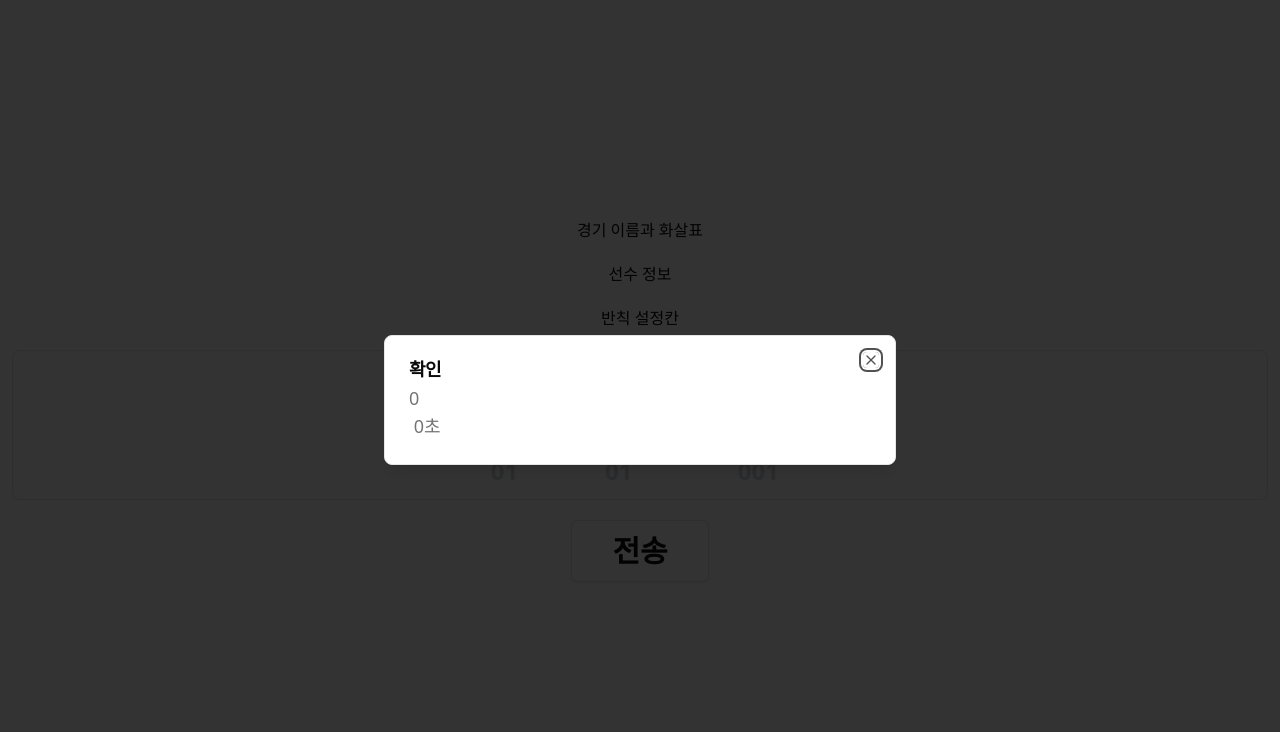
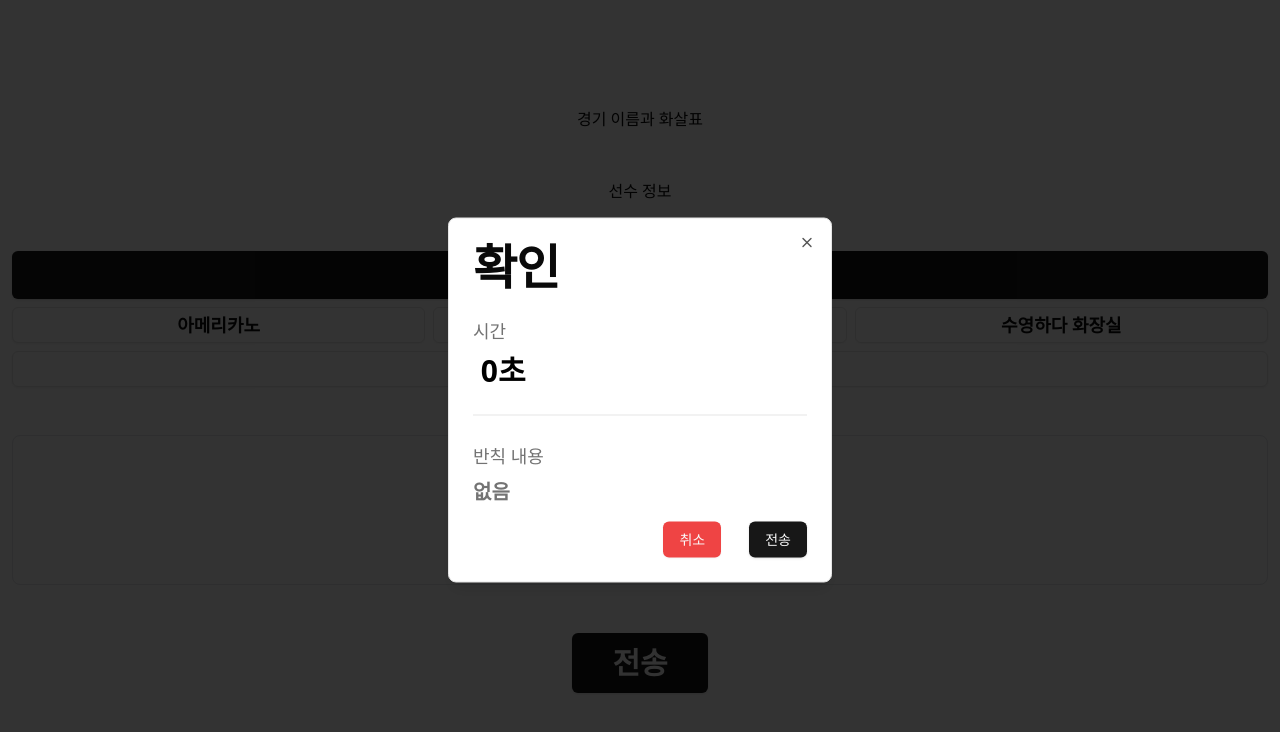
Before and after one commit to GangHyeokLee/BukguSwimming, a Next.js app: page /lane in a window 1280 px wide. Both pictures are taken after a click on the button "전송". Shown: the top 732 px of the page. Built offline with nearby package versions, Linux system fonts and the light colour scheme.

Commit message:
Feat: Foul Panel

```diff
--- a/src/app/lane/page.tsx
+++ b/src/app/lane/page.tsx
@@ -1,4 +1,5 @@
 "use client"
+import FoulPanel from "@/components/lane/FoulPanel";
 import { SubmitDialog } from "@/components/lane/SubmitDialog";
 import { Timer } from "@/components/lane/Timer";
 import { useState } from "react";
@@ -16,20 +17,19 @@ import { useState } from "react";
 export default function LoginPage() {
 
     const [time, setTime] = useState(0);
+    const [foul, setFoul] = useState<string>("없음");
 
     return (
-        <div className="px-3 flex flex-col justify-center items-center w-full h-screen gap-5">
+        <div className="px-3 flex flex-col justify-center items-center w-full h-screen gap-12">
             <div>
                 경기 이름과 화살표
             </div>
             <div>
                 선수 정보
             </div>
-            <div>
-                반칙 설정칸
-            </div>
+            <FoulPanel foul={foul} setFoul={setFoul} />
             <Timer setTime={setTime} />
-            <SubmitDialog time={time} />
+            <SubmitDialog time={time} foul={foul} />
         </div>
     );
 }
--- /dev/null
+++ b/src/components/lane/FoulPanel.tsx
@@ -0,0 +1,64 @@
+import { memo, useEffect, useState } from "react";
+import { Button } from '@/components/ui/button';
+import { Input } from '@/components/ui/input';
+
+interface FoulPanelProps {
+  foul: string;
+  setFoul: React.Dispatch<React.SetStateAction<string>>;
+}
+
+function FoulPanel({ foul, setFoul }: FoulPanelProps) {
+
+  const [customFoul, setCustomFoul] = useState("");
+
+  useEffect(() => {
+    if (customFoul.length > 0) {
+      setFoul(customFoul);
+    } else {
+      setFoul("없음");
+    }
+  }, [customFoul, setFoul]);
+
+  return (
+    <div className="w-full flex flex-col gap-2">
+      <Button className="whitespace-nowrap text-2xl font-bold py-2 h-fit border-1"
+        onClick={() => {
+          setFoul("없음")
+          setCustomFoul("")
+        }}
+        variant={foul === "없음" ? "default" : "outline"}
+      >없음</Button>
+      <div className="grid grid-cols-3 gap-2">
+        <Button
+          className=" whitespace-nowrap text-lg font-bold"
+          onClick={() => {
+            setFoul("아메리카노")
+            setCustomFoul("")
+          }}
+          variant={foul === "아메리카노" ? "destructive" : "outline"}
+        >아메리카노</Button>
+        <Button
+          className=" whitespace-nowrap text-lg font-bold"
+          onClick={() => {
+            setFoul("라면")
+            setCustomFoul("")
+          }}
+          variant={foul === "라면" ? "destructive" : "outline"}>라면</Button>
+        <Button
+          className=" whitespace-nowrap text-lg font-bold"
+          onClick={() => {
+            setFoul("수영하다 화장실")
+            setCustomFoul("")
+          }}
+          variant={foul === "수영하다 화장실" ? "destructive" : "outline"}>수영하다 화장실</Button>
+      </div>
+      <Input type="text"
+        className={`w-full ${customFoul.length > 0 && 'bg-red-200'}`}
+        value={customFoul}
+        onChange={(e) => setCustomFoul(e.target.value)}
+      />
+    </div>
+  );
+}
+
+export default memo(FoulPanel);
--- a/src/components/lane/SubmitDialog.tsx
+++ b/src/components/lane/SubmitDialog.tsx
@@ -1,28 +1,39 @@
 import { Button } from "@/components/ui/button";
-import { Dialog, DialogContent, DialogDescription, DialogHeader, DialogTitle, DialogTrigger } from "@/components/ui/dialog";
+import { Dialog, DialogContent, DialogDescription, DialogFooter, DialogHeader, DialogTitle, DialogTrigger } from "@/components/ui/dialog";
 
 interface SubmitDialogProps {
   time: number;
+  foul: string;
 }
 
-export const SubmitDialog = ({ time }: SubmitDialogProps) => {
+export const SubmitDialog = ({ time, foul }: SubmitDialogProps) => {
   return (
     <Dialog>
       <DialogTrigger asChild>
-        <Button className="w-fit h-fit text-3xl py-3 px-10 font-bold" variant={"outline"}>전송</Button>
+        <Button className="w-fit h-fit text-3xl py-3 px-10 font-bold" >전송</Button>
       </DialogTrigger>
-      <DialogContent>
-        <DialogHeader>
-          <DialogTitle>확인</DialogTitle>
-          <DialogDescription className={"text-lg"}>
-              {time}
-              <br/>
-            {time > 60000 && `${Math.floor(time / 60000)}분`}
-            &nbsp;
-            {time > 1000 && `${Math.floor((time % 60000) / 1000)}.`}
-            {time % 1000}초
+      <DialogContent className="w-96">
+        <DialogHeader className="flex flex-col gap-5">
+          <DialogTitle className="text-5xl font-bold">확인</DialogTitle>
+          <DialogDescription className={"text-lg flex flex-col gap-2"}>
+            <div>시간</div>
+            <div className="text-3xl font-bold text-black whitespace-nowrap">
+              {time > 60000 && `${Math.floor(time / 60000)}분`}
+              &nbsp;
+              {time > 1000 && `${Math.floor((time % 60000) / 1000)}.`}
+              {time % 1000}초
+            </div>
+          </DialogDescription>
+          <hr />
+          <DialogDescription className={"text-lg mt-5 flex flex-col gap-2"}>
+            <div>반칙 내용</div>
+            <div className="text-xl font-bold ">{foul}</div>
           </DialogDescription>
         </DialogHeader>
+        <DialogFooter className="flex flex-row justify-center gap-5">
+          <Button variant={"destructive"}>취소</Button>
+          <Button variant={"default"}>전송</Button>
+        </DialogFooter>
       </DialogContent>
     </Dialog>
   );
```
